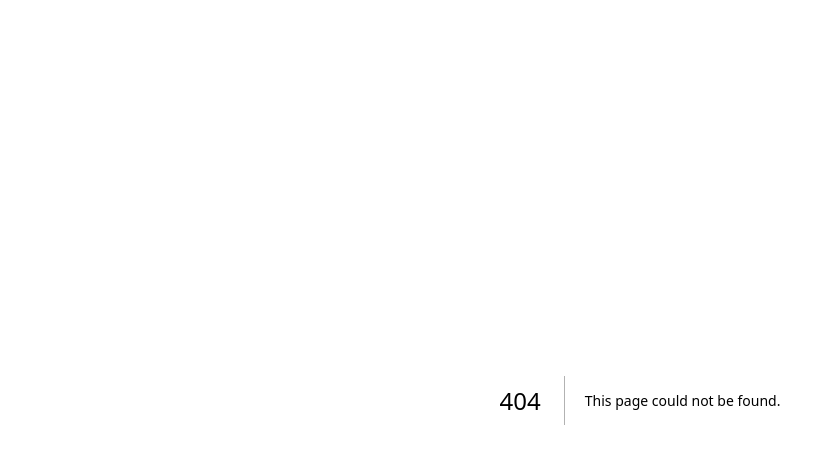
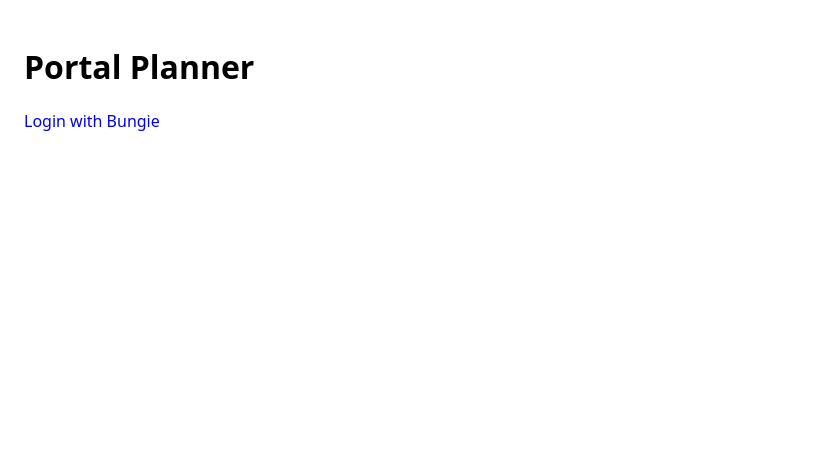
Before and after one commit to MyCassadaga/D2PortalSync, a Next.js app in the folder apps/web/: page / in a window 1280 px wide. Before the commit this address had no page. Shown: the top 464 px of the page, without its empty margins (0-818 px from the left). Built offline with nearby package versions, Linux system fonts and the light colour scheme.

Commit message:
Create page.tsx

```diff
--- /dev/null
+++ b/apps/web/app/page.tsx
@@ -0,0 +1,9 @@
+// apps/web/app/page.tsx
+export default function Home() {
+  return (
+    <main style={{ padding: 24 }}>
+      <h1>Portal Planner</h1>
+      <p><a href="/login">Login with Bungie</a></p>
+    </main>
+  );
+}
```
